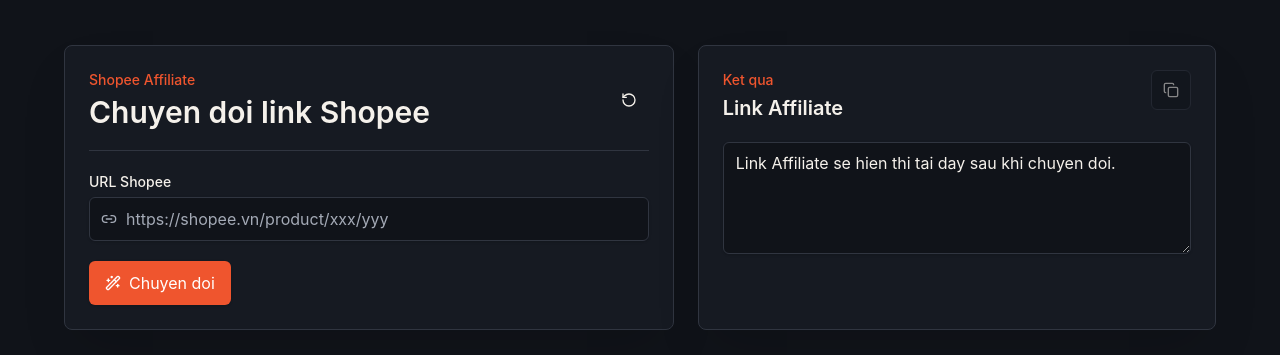
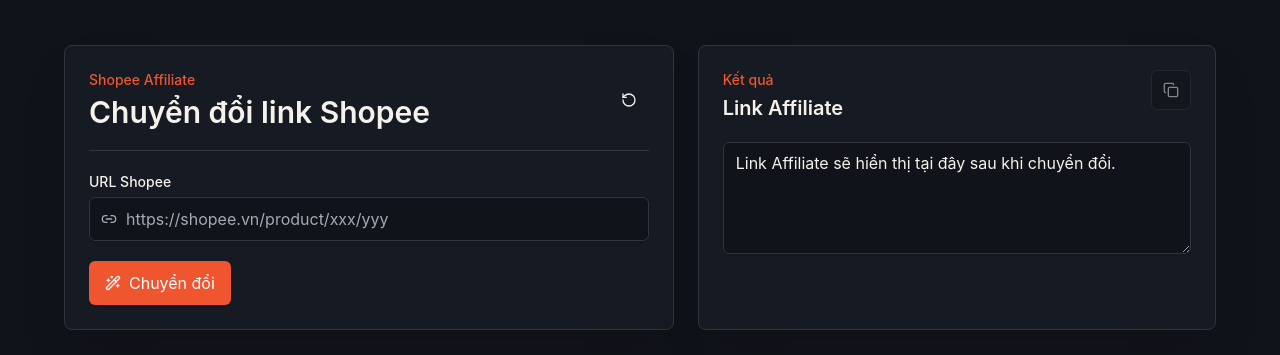
Before and after one commit to Ohnim102/soppe, a React (Vite) app in the folder frontend/: page / in a window 1280 px wide. Shown: the part 249-604 px from the top of the page. Built offline with nearby package versions, Linux system fonts and the light colour scheme.

Commit message:
fix: update Vietnamese translations for better clarity and correctness

```diff
--- a/frontend/index.html
+++ b/frontend/index.html
@@ -5,9 +5,9 @@
     <meta name="viewport" content="width=device-width, initial-scale=1.0" />
     <meta
       name="description"
-      content="Chuyen doi link Shopee thanh link Shopee Affiliate ngay tren trinh duyet."
+      content="Chuyển đổi link Shopee thành link Shopee Affiliate ngay trên trình duyệt."
     />
-    <title>Chuyen doi link Shopee Affiliate</title>
+    <title>Chuyển đổi link Shopee Affiliate</title>
   </head>
   <body>
     <div id="root"></div>
--- a/frontend/src/App.tsx
+++ b/frontend/src/App.tsx
@@ -44,7 +44,7 @@
             variant="outline"
             size="icon"
             onClick={() => setTheme(isDark ? "light" : "dark")}
-            aria-label="Doi giao dien sang dark hoac light mode"
+            aria-label="Đổi giao diện sang dark hoặc light mode"
           >
             {isDark ? <SunMedium /> : <Moon />}
           </Button>
--- a/frontend/src/components/ShopeeAffiliateForm.tsx
+++ b/frontend/src/components/ShopeeAffiliateForm.tsx
@@ -18,13 +18,13 @@
   productUrl: z
     .string()
     .trim()
-    .min(1, "Vui long nhap URL Shopee.")
-    .refine((value) => parseShopeeUrl(value) !== null, "URL khong dung dinh dang.")
+    .min(1, "Vui lòng nhập URL Shopee.")
+    .refine((value) => parseShopeeUrl(value) !== null, "URL không đúng định dạng.")
     .refine((value) => {
       const url = parseShopeeUrl(value);
 
       return Boolean(url && isSupportedShopeeDomain(url.hostname));
-    }, "Chi ho tro shopee.vn, www.shopee.vn hoac s.shopee.vn."),
+    }, "Chỉ hỗ trợ shopee.vn, www.shopee.vn hoặc s.shopee.vn."),
 });
 
 export function ShopeeAffiliateForm() {
@@ -51,9 +51,9 @@
       setResult(nextResult.affiliateUrl);
       setOriginLink(nextResult.originLink);
       setResolved(nextResult.resolved);
-      toast.success("Da tao link Affiliate.");
+      toast.success("Đã tạo link Affiliate.");
     } catch (error) {
-      const message = error instanceof Error ? error.message : "Khong the chuyen doi link Shopee.";
+      const message = error instanceof Error ? error.message : "Không thể chuyển đổi link Shopee.";
       setResult("");
       setOriginLink("");
       setResolved(false);
@@ -67,7 +67,7 @@
     }
 
     await navigator.clipboard.writeText(result);
-    toast.success("Da copy link vao clipboard.");
+    toast.success("Đã copy link vào clipboard.");
   }
 
   function clearForm() {
@@ -89,10 +89,10 @@
           <div>
             <p className="text-sm font-medium text-primary">Shopee Affiliate</p>
             <h1 className="mt-1 text-2xl font-semibold tracking-normal text-foreground sm:text-3xl">
-              Chuyen doi link Shopee
+              Chuyển đổi link Shopee
             </h1>
           </div>
-          <Button type="button" variant="ghost" size="icon" onClick={clearForm} aria-label="Xoa form">
+          <Button type="button" variant="ghost" size="icon" onClick={clearForm} aria-label="Xóa form">
             <RotateCcw />
           </Button>
         </div>
@@ -114,7 +114,7 @@
 
           <Button type="submit" disabled={isSubmitting} className="h-11 w-full sm:w-fit">
             <Wand2 />
-            {isSubmitting ? "Dang chuyen doi" : "Chuyen doi"}
+            {isSubmitting ? "Đang chuyển đổi" : "Chuyển đổi"}
           </Button>
         </div>
       </form>
@@ -122,7 +122,7 @@
       <aside className="rounded-lg border border-border bg-card p-5 shadow-2xl shadow-black/15 sm:p-6">
         <div className="flex items-start justify-between gap-4">
           <div>
-            <p className="text-sm font-medium text-primary">Ket qua</p>
+            <p className="text-sm font-medium text-primary">Kết quả</p>
             <h2 className="mt-1 text-xl font-semibold text-foreground">Link Affiliate</h2>
           </div>
           <Button type="button" variant="outline" size="icon" onClick={copyResult} disabled={!result} aria-label="Copy link">
@@ -133,14 +133,14 @@
         <Textarea
           className="mt-5 font-mono text-xs leading-5"
           readOnly
-          value={result || "Link Affiliate se hien thi tai day sau khi chuyen doi."}
+          value={result || "Link Affiliate sẽ hiển thị tại đây sau khi chuyển đổi."}
         />
 
-        {resolved ? (
+        {/* {resolved ? (
           <p className="mt-4 rounded-md border border-amber-400/30 bg-amber-400/10 px-3 py-2 text-sm text-amber-900 dark:text-amber-100">
-            Link rut gon da duoc resolve thanh: <span className="break-all font-mono">{originLink}</span>
+            Link rút gọn đã được resolve thành: <span className="break-all font-mono">{originLink}</span>
           </p>
-        ) : null}
+        ) : null} */}
 
       </aside>
     </section>
--- a/frontend/src/services/convertApi.ts
+++ b/frontend/src/services/convertApi.ts
@@ -23,7 +23,7 @@
 
   if (!response.ok) {
     const errorBody = (await response.json().catch(() => ({}))) as ErrorResponse;
-    throw new Error(errorBody.message ?? "Khong the chuyen doi link Shopee.");
+    throw new Error(errorBody.message ?? "Không thể chuyển đổi link Shopee.");
   }
 
   return (await response.json()) as ConvertLinkResponse;
```
Also changed, not shown: 2 other files (tests, documents, lock files or other folders).
